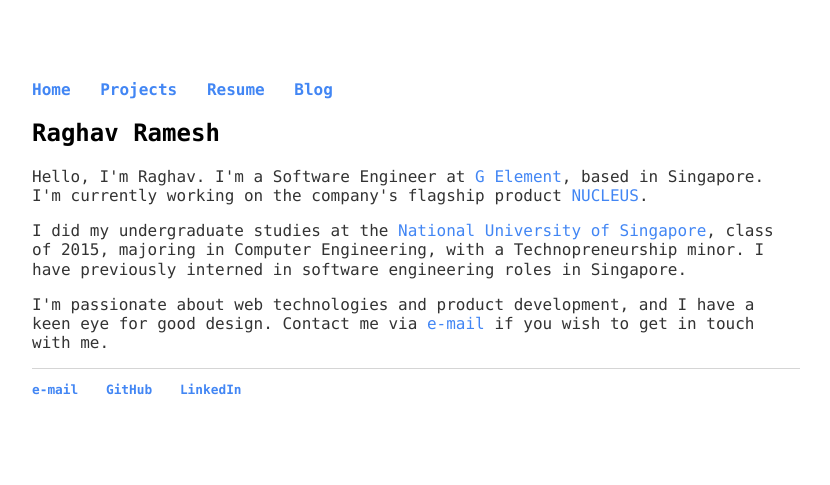
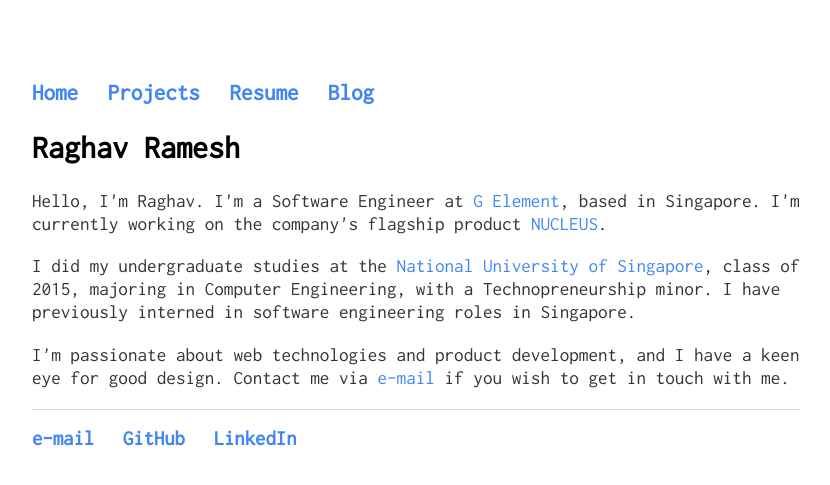
Before and after one commit to RaghavRamesh/RaghavRamesh.github.io, a Jekyll site: the page built from index.html, in a window 1280 px wide. Shown: the top 485 px of the page, without its empty margins (224-1054 px from the left). Built offline with Jekyll 4.4.1, drawn with Linux system fonts in a browser that asks for light colours.

Commit message:
Added inconsolata font and adjusted css to suit the font.

```diff
--- a/css/main.css
+++ b/css/main.css
@@ -1,7 +1,16 @@
+@font-face {
+    font-family: "Helvetica Neue";
+    src: url(../fonts/HelveticaNeue Medium.ttf);
+}
+@font-face {
+    font-family: "Inconsolata";
+    src: url(../fonts/Inconsolata-Regular.ttf);
+}
+
 body {
     margin: 80px auto;
     width: 60%;
-    font-family: 'Monaco', 'Helvetica', 'Arial', 'Sans-Serif';
+    font-family: 'Inconsolata', 'Helvetica Neue', 'Helvetica', 'Arial', 'Sans-Serif';
 }
 nav ul, footer ul {
     padding: 0px;
@@ -11,6 +20,7 @@ nav ul, footer ul {
 nav ul li, footer ul li {
     display: inline;
     margin-right: 20px;
+    font-size: 1.2em;
 }
 a {
     text-decoration: none;
@@ -20,27 +30,33 @@ a:hover {
     text-decoration: underline;
 }
 h1 {
+    font-size: 2.4em;
+}
+h2 {
     font-size: 2em;
 }
 p {
-    font-size: 1em;
+    font-size: 1.2em;
     line-height: 1.2em;
     color: #333;
 }
 footer {
     border-top: 1px solid #d5d5d5;
-    font-size: .8em;
+    font-size: .9em;
 }
 
-ul.posts {
+.posts {
     margin: 20px auto 40px;
-    font-size: 1em;
+    font-size: 1.2em;
 }
 
 ul.posts li {
     list-style: none;
 }
 
+ul {
+    font-size: 1.2em;
+}
 .date {
     color: #888;
 }
```
Also changed, not shown: fonts/HelveticaNeue Medium.ttf (added), fonts/Inconsolata-Regular.ttf (added).
